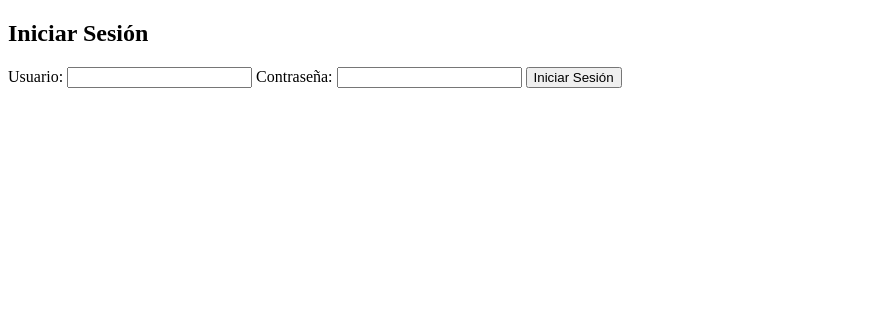
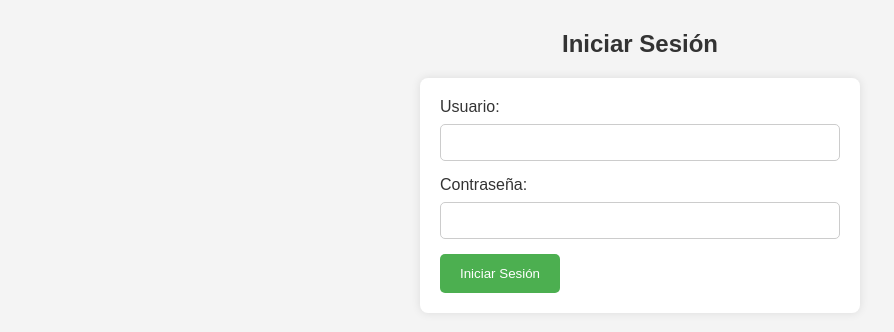
Before and after one commit to CarlosGitUser/ProyectoWeb, a PHP site: page /login.php in a window 1280 px wide. Shown: the top 332 px of the page, without its empty margins (0-894 px from the left). Run offline with PHP 8.4, Linux system fonts and the light colour scheme.

Commit message:
Actualizacion login

```diff
--- a/cerrar.php
+++ b/cerrar.php
@@ -5,6 +5,6 @@ session_start();
 session_destroy();
 
 // Redirigir a la página de inicio de sesión (o cualquier otra página que desees)
-header("Location: login.php");
+header("Location: index.php");
 exit();
 ?>
--- a/login.php
+++ b/login.php
@@ -20,6 +20,65 @@ if ($_SERVER["REQUEST_METHOD"] == "POST") {
     <meta charset="UTF-8">
     <meta name="viewport" content="width=device-width, initial-scale=1.0">
     <title>Formulario de Inicio de Sesión</title>
+    <style>
+        body {
+            font-family: 'Arial', sans-serif;
+            margin: 0;
+            padding: 0;
+            background-color: #f4f4f4;
+        }
+
+        h2 {
+            text-align: center;
+            color: #333;
+            margin-top: 30px;
+        }
+
+        form {
+            max-width: 400px;
+            margin: 20px auto;
+            padding: 20px;
+            background-color: #fff;
+            border-radius: 8px;
+            box-shadow: 0 0 10px rgba(0, 0, 0, 0.1);
+        }
+
+        label {
+            display: block;
+            margin-bottom: 8px;
+            color: #333;
+        }
+
+        input[type="text"],
+        input[type="email"],
+        input[type="password"],
+        select {
+            width: 100%;
+            padding: 10px;
+            margin-bottom: 15px;
+            box-sizing: border-box;
+            border: 1px solid #ccc;
+            border-radius: 5px;
+        }
+
+        select {
+            background-color: #fff;
+        }
+
+        button[type="submit"] {
+            background-color: #4caf50;
+            color: white;
+            padding: 12px 20px;
+            border: none;
+            border-radius: 5px;
+            cursor: pointer;
+            transition: background-color 0.3s ease;
+        }
+
+        button[type="submit"]:hover {
+            background-color: #45a049;
+        }
+    </style>
 </head>
 <body>
 
--- a/recuperar.php
+++ b/recuperar.php
@@ -40,6 +40,7 @@ if ($resultado && $resultado->num_rows == 1) {
             if ($nueva_contrasena === $confirmar_contrasena) {
                 $encriptada = md5($nueva_contrasena);
                 $conexion->query("UPDATE usuario SET password = '$encriptada', intentos = 0 WHERE cuenta = '$usuario'");
+                header("Location: index.php");
             } else {
                 // Contraseñas no coinciden, mostrar mensaje de error
                 echo "<p style='color: red;'>Las contraseñas no coinciden.</p>";
--- a/validar.php
+++ b/validar.php
@@ -34,7 +34,7 @@ function validarUsuarioContraseña($usuario, $contrasena) {
             $conexion->query("UPDATE usuario SET intentos = 0 WHERE cuenta = '$usuario'");
             unset($_SESSION["intentos_sesion"]);
             $_SESSION["usuario"] = $fila['cuenta'];
-            return "<p style='color: green;'>Inicio de sesión exitoso. ¡Bienvenido!</p>";
+            header("Location: index.php");
         } else{
 
             // Incrementa el contador de intentos y actualiza la base de datos
```
Also changed, not shown: header.php (+3 -5 lines).
